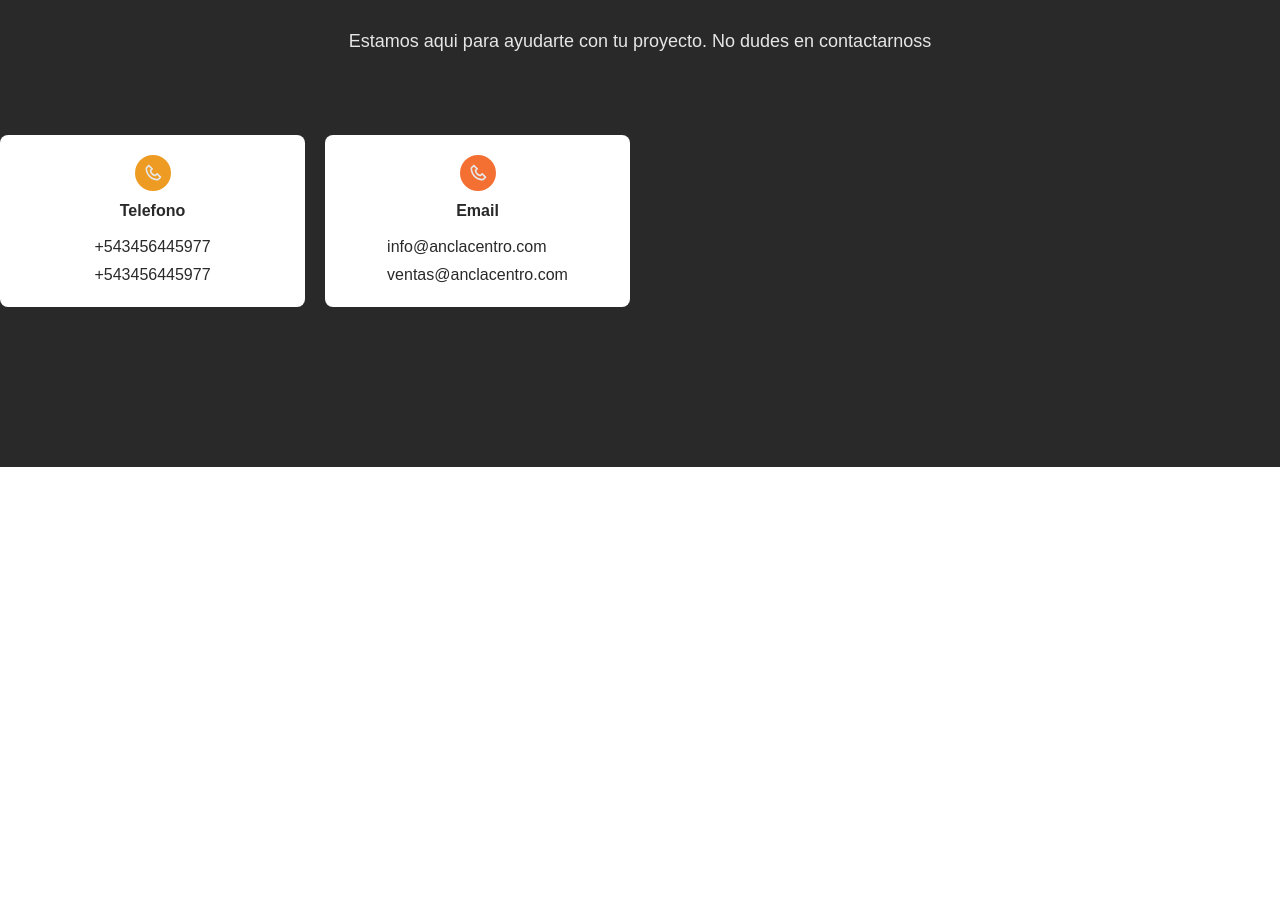
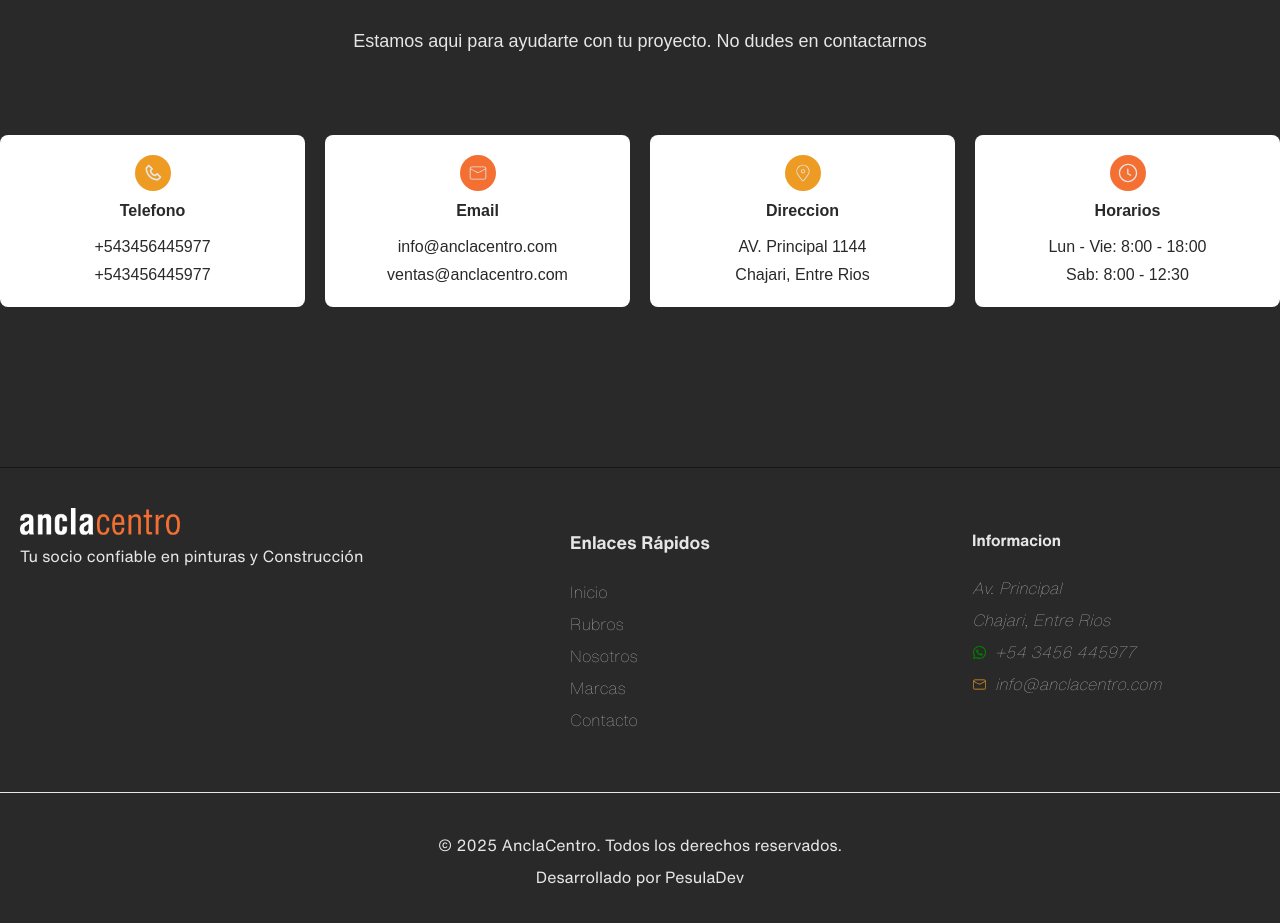
Before and after one commit to Pelusasasasa/Anclaflex-web, a Next.js app: page / in a window 1280 px wide. Shown: the part 2640-3563 px from the top of the page. Before the commit the page ends 3107 px from the top, so only its background shows below. Built offline with nearby package versions, Linux system fonts and the light colour scheme.

Commit message:
Termianos con el footer de la pagina

```diff
--- a/src/components/Contacto.tsx
+++ b/src/components/Contacto.tsx
@@ -4,11 +4,11 @@ import { ContactoItem } from './ContactoItem'
 
 export const Contacto = () => {
   return (
-    <section id='contacto' className='bg-dark py-20'>
+    <section id='contacto' className='bg-dark py-20' aria-labelledby='contacto-title'>
         <div className='container mx-auto'>
             <div className='text-light'>
                 <h2 className='text-4xl md:text-5xl pb-6 text-center'>Contactanos</h2>
-                <p className='text-lg text-center'>Estamos aqui para ayudarte con tu proyecto. No dudes en contactarnoss</p>
+                <p className='text-lg text-center'>Estamos aqui para ayudarte con tu proyecto. No dudes en contactarnos</p>
 
                 <div className='grid grid-cols-1 md:grid-cols-2 lg:grid-cols-3 xl:grid-cols-4 gap-5 py-20'>
                     { contactos.map(contacto => (
--- a/src/components/ContactoItem.tsx
+++ b/src/components/ContactoItem.tsx
@@ -1,20 +1,21 @@
 import { Contacto } from '@/interface/contacto'
 import React from 'react'
-import { BiPhone } from 'react-icons/bi'
+import {  IconType } from 'react-icons';
 
 export const ContactoItem = ({tipo, bgIcon, icon, textos}: Contacto) => {
+  const Icon: IconType = icon;
   return (
     <div className='bg-white px-10 py-5 rounded-lg justify-center flex flex-col items-center text-dark'>
 
         <div className={`${bgIcon} inline-flex p-2 mb-2 rounded-full items-center justify-center`}>
-            <BiPhone size={20} className='text-light'/>
+            <Icon size={20} className='text-light'/>
         </div>
 
         <p className='text-center font-bold mb-3'>{tipo}</p>
 
         <div className='space-y-1'>
             { textos.map(texto => (
-                <p key={texto}>{texto}</p>
+                <p key={`${tipo}-${texto}`} className='text-center'>{texto}</p>
             ))}
         </div>
     </div>
--- /dev/null
+++ b/src/components/Footer.tsx
@@ -0,0 +1,58 @@
+import Image from 'next/image'
+import React from 'react';
+import { CiMail } from 'react-icons/ci';
+import { FaWhatsapp } from 'react-icons/fa';
+
+const links = ['Inicio', 'Rubros', 'Nosotros', 'Marcas', 'Contacto'];
+
+export const Footer = () => {
+  return (
+    <footer className='bg-dark py-10 border-t border-b-light'>
+            <div className='container mx-auto text-light font-helvetica'>
+            <div className='border-b-light border-b grid grid-cols-1 text-center md:text-left md:grid-cols-3 pb-10'>
+                <div className='mx-5'>
+                    <Image src="/images/Logo.png" alt='Imagen logo del pie de pagina' width={600} height={500} className='w-40' />
+                    <p className='font-normal'>Tu socio confiable en pinturas y Construcción</p>
+                </div>
+
+                <div className='mx-auto my-5'>
+                    <p className='text-lg font-bold mb-6'>Enlaces Rápidos</p>
+
+                    <nav aria-label='Enlaces Rapidos'>
+                        <ul className='flex flex-col gap-2'>
+                            {links.map(link => (
+                                <li key={link}>
+                                    <a href={`#${link.toLowerCase()}`} className='hover:text-yellow font-extralight'>{link}</a>
+                                </li>
+                            ))}
+                        </ul>
+                    </nav>
+                </div>
+
+                <div className='mx-auto my-5'>
+                    <p className='font-bold mb-6'>Informacion</p>
+
+                    <address className='flex flex-col gap-2'>
+                        <p  className='font-extralight'>Av. Principal</p>
+                        <p  className='font-extralight'>Chajari, Entre Rios</p>
+                        <p  className='font-extralight flex gap-2 items-center cursor-pointer'>
+                            <FaWhatsapp size={15} color='green'/>
+                            +54 3456 445977
+                        </p>
+                        <p  className='font-extralight flex gap-2 items-center cursor-pointer'>
+                            <CiMail size={15} className='text-yellow'/>
+                            info@anclacentro.com
+                        </p>
+                    </address>
+                </div>
+            </div>
+
+            <div className='flex justify-center mt-10 flex-col items-center gap-2'>
+                <p className='text-center'>© 2025 AnclaCentro. Todos los derechos reservados.</p>
+                <a href="https://www.agustin-lorenzatto.com.ar/"  rel="noopener noreferrer" target='_blank'>Desarrollado por PesulaDev</a>
+
+            </div>
+        </div>
+    </footer>
+  )
+}
--- a/src/data/contactos.ts
+++ b/src/data/contactos.ts
@@ -1,17 +1,34 @@
 import { Contacto } from "@/interface/contacto";
+import { BiPhone } from "react-icons/bi";
+import { CiLocationOn, CiMail } from "react-icons/ci";
+import { GoClock } from "react-icons/go";
 
 export const contactos: Contacto[] = [
     {
         tipo: 'Telefono',
         bgIcon: 'bg-yellow',
-        icon: 'BiPhone',
+        icon: BiPhone,
         textos: ['+543456445977', '+543456445977']
     },
 
     {
         tipo: 'Email',
         bgIcon: 'bg-orange',
-        icon: 'CiMail',
+        icon: CiMail,
         textos: ['info@anclacentro.com', 'ventas@anclacentro.com']
     },
+
+    {
+        tipo: 'Direccion',
+        bgIcon: 'bg-yellow',
+        icon: CiLocationOn,
+        textos: ['AV. Principal 1144', 'Chajari, Entre Rios']
+    },
+
+    {
+        tipo: 'Horarios',
+        bgIcon: 'bg-orange',
+        icon: GoClock,
+        textos: ['Lun - Vie: 8:00 - 18:00', 'Sab: 8:00 - 12:30']
+    },
 ]
--- a/src/interface/contacto.ts
+++ b/src/interface/contacto.ts
@@ -1,6 +1,8 @@
+import { IconType } from "react-icons";
+
 export interface Contacto {
     tipo: string;
-    icon: string;
+    icon: IconType;
     bgIcon: string;
     textos: string[];
 }
--- a/src/pages/index.tsx
+++ b/src/pages/index.tsx
@@ -1,4 +1,5 @@
 import { Contacto } from "@/components/Contacto";
+import { Footer } from "@/components/Footer";
 import { Marcas } from "@/components/Marcas";
 import { Navbar } from "@/components/Navbar";
 import { Nosotros } from "@/components/Nosotros";
@@ -13,6 +14,7 @@ export default function Home() {
       <Nosotros/>
       <Marcas/>
       <Contacto/>
+      <Footer/>
     </div>
   );
 }
```
